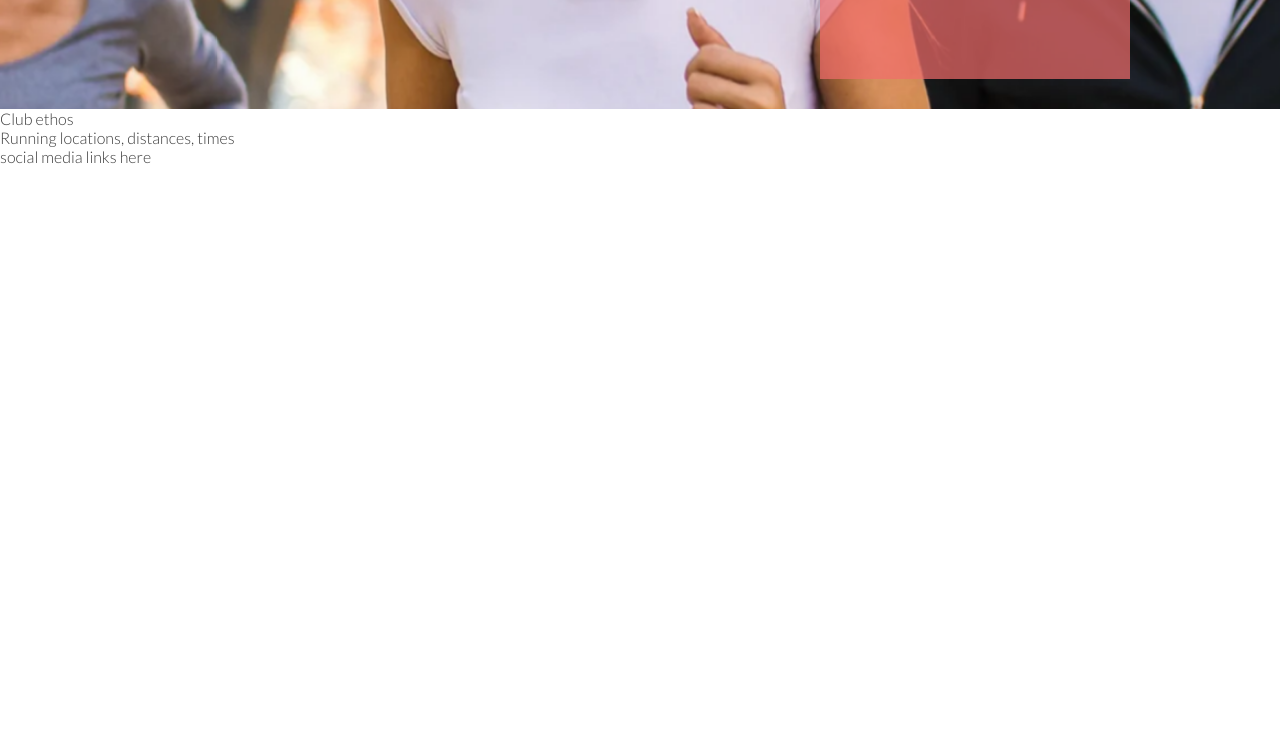
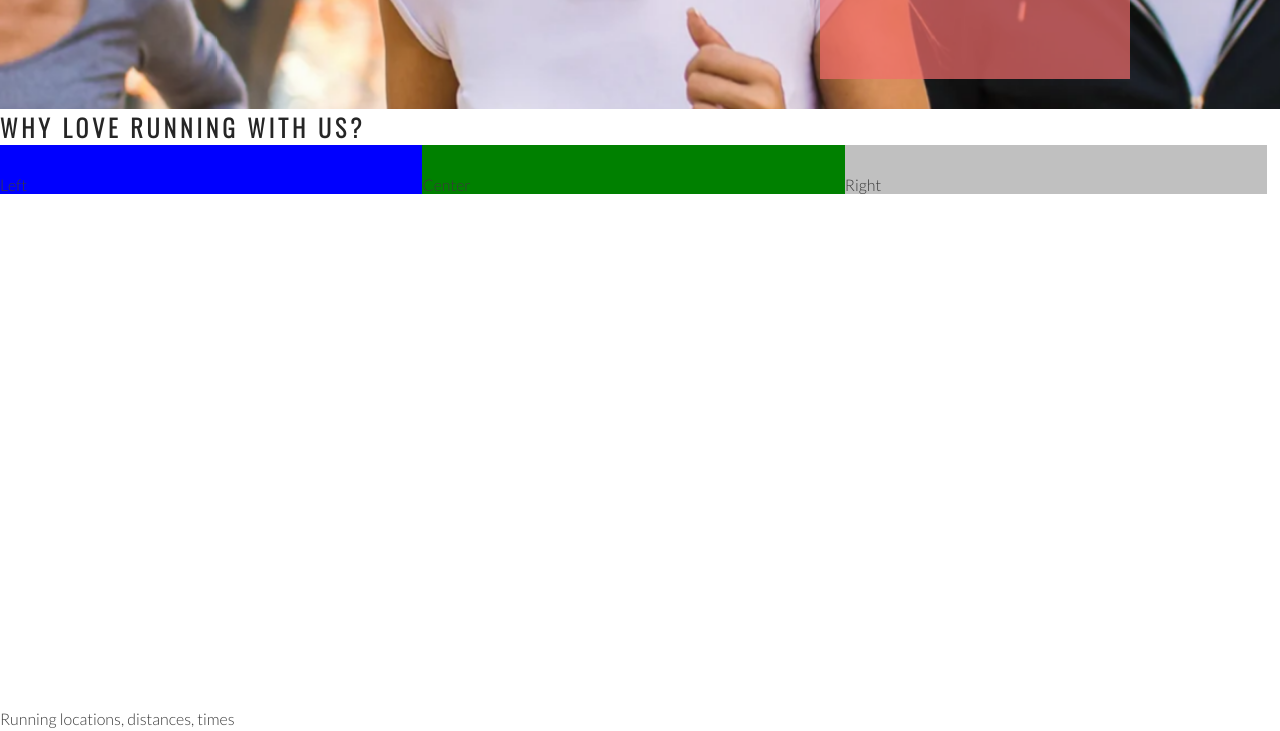
Before and after one commit to NgenNo9/love-running-essentials-project-buildalong, a plain HTML site: page index.html in a window 1280 px wide. Shown: the part 566-1297 px from the top of the page. Before the commit the page ends 800 px from the top, so only its background shows below. Drawn offline with nearby package versions, Linux system fonts and the light colour scheme.

Commit message:
Add main structure to Club Ethos section

```diff
--- a/assets/CSS/style.css
+++ b/assets/CSS/style.css
@@ -27,6 +27,7 @@ header a {
 
 #logo {
     font-size: 280%;
+    margin-left: 30px;
 }
 
 #menu {
@@ -115,3 +116,31 @@ header a {
     right: 150px;
     position: absolute;
 }
+
+/* Club Ethos */
+
+#club-ethos {
+    height: 600px;
+}
+
+.about {
+    display: flex;
+}
+
+#left-about {
+    padding-top: 30px;
+    width: 33%;
+    background-color: blue;
+}
+
+#right-about {
+    padding-top: 30px;
+    width: 33%;
+    background-color: silver;
+}
+
+#center-about {
+    padding-top: 30px;
+    width: 33%;
+    background-color: green;
+}
--- a/index.html
+++ b/index.html
@@ -30,8 +30,14 @@
             <h3>Dublin Docklands & Phoenix Park</h3>
         </div>
     </section>
-    <section>
-        Club ethos
+    <section id="club-ethos">
+        <!-- Club ethos -->
+        <h1>Why Love Running With Us?</h1>
+        <div class="about">
+            <div id="left-about">Left</div>
+            <div id="center-about">Center</div>
+            <div id="right-about">Right</div>
+        </div>
     </section>
     <section>
         Running locations, distances, times
```
